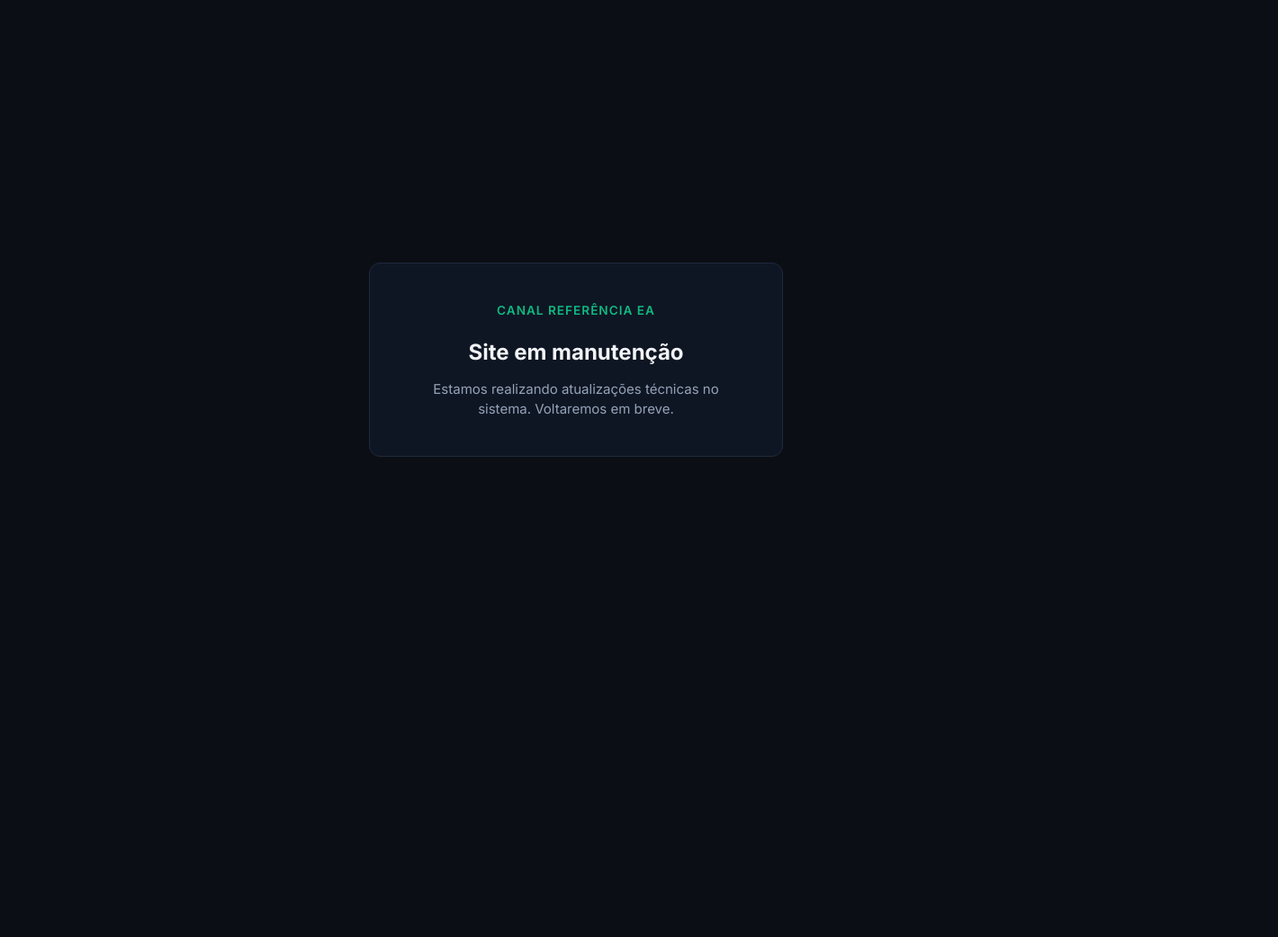
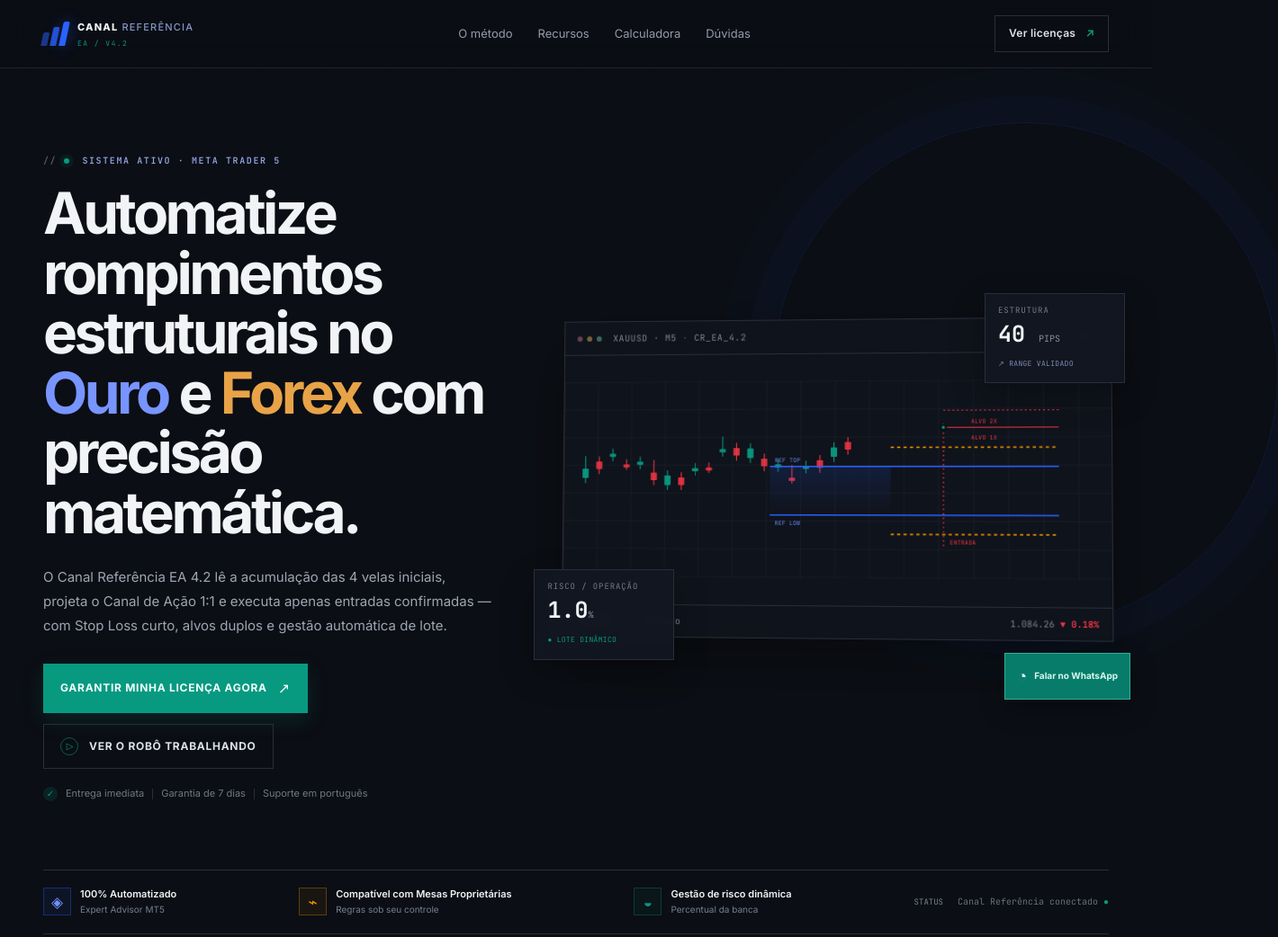
Before and after one commit to ecosigservicos-oss/site-robo, a website built with Vite: page index.html in a window 1280 px wide. Shown: the top 1042 px of the page at 90% size, 1420 px wide, since content can reach past the window. Before the commit the page ends 800 px from the top, so only its background shows below. Built offline with nearby package versions, Linux system fonts and the light colour scheme.

Commit message:
Revert "Coloca site em manutencao"
This reverts commit 5c6f2b7df8a6d8b2411a42a65c4baa0362de3cf1.

```diff
--- a/index.html
+++ b/index.html
@@ -1,22 +1,15 @@
-<!DOCTYPE html>
+<!doctype html>
 <html lang="pt-BR">
   <head>
     <meta charset="UTF-8" />
     <meta name="viewport" content="width=device-width, initial-scale=1.0" />
-  <title>Canal Referência EA — Em Manutenção</title>
-  <style>
-    body { margin: 0; height: 100vh; display: flex; align-items: center; justify-content: center; background: #0a0e17; color: #f8fafc; font-family: system-ui, -apple-system, sans-serif; text-align: center; padding: 20px; }
-    .box { max-width: 460px; padding: 40px; border: 1px solid #1e293b; border-radius: 12px; background: #0f1623; }
-    h1 { font-size: 1.5rem; margin-bottom: 12px; }
-    p { color: #94a3b8; line-height: 1.5; margin: 0; }
-    span { color: #10b981; font-size: 0.85rem; font-weight: 600; letter-spacing: 1px; text-transform: uppercase; }
-  </style>
+    <meta name="theme-color" content="#0B0E14" />
+    <meta name="description" content="Canal Referência EA 4.2 — automatize rompimentos estruturais no Ouro e Forex com precisão matemática no MetaTrader 5." />
+    <title>Canal Referência EA 4.2 — Precisão Matemática no MT5</title>
   </head>
   <body>
-  <div class="box">
-    <span>Canal Referência EA</span>
-    <h1>Site em manutenção</h1>
-    <p>Estamos realizando atualizações técnicas no sistema. Voltaremos em breve.</p>
-  </div>
+    <a class="skip-link" href="#main-content">Pular para o conteúdo</a>
+    <div id="app"></div>
+    <script type="module" src="/src/main.js"></script>
   </body>
 </html>
```
Lines whose indentation alone changed are shown as unchanged.
